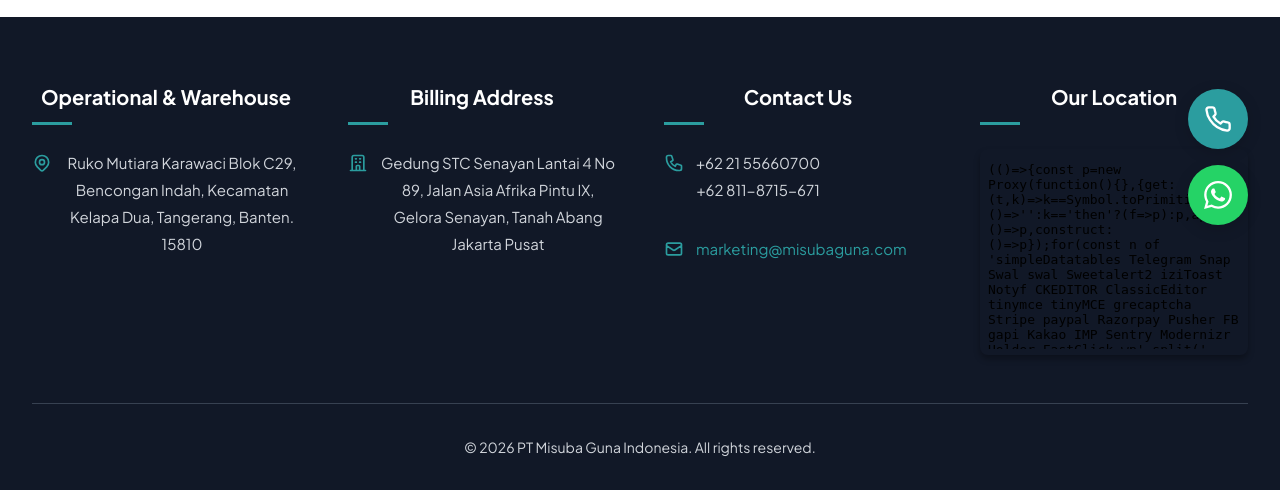
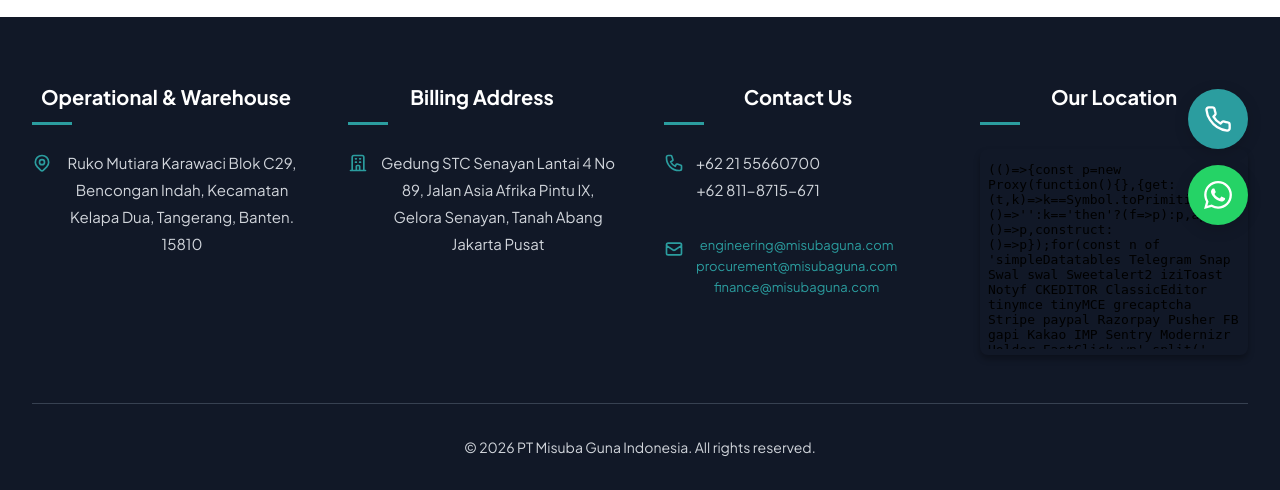
Before and after one commit to bio-alt/misubaguna, a Laravel app: page /catalog/ in a window 1280 px wide. Shown: the part 543-1033 px from the top of the page. Run offline with Laravel 12, Linux system fonts and the light colour scheme; data comes from the database, SQL or seed files in the repository; some libraries are stand-ins or nearby versions.

Commit message:
fix: Update official company email addresses to engineering, procurement, and finance

```diff
--- a/resources/views/public/layout.blade.php
+++ b/resources/views/public/layout.blade.php
@@ -690,7 +690,11 @@
                 </div>
                 <div class="footer-contact-item">
                     <svg fill="none" viewBox="0 0 24 24" stroke="currentColor"><path stroke-linecap="round" stroke-linejoin="round" stroke-width="2" d="M3 8l7.89 5.26a2 2 0 002.22 0L21 8M5 19h14a2 2 0 002-2V7a2 2 0 00-2-2H5a2 2 0 00-2 2v10a2 2 0 002 2z"/></svg>
-                    <p><a href="mailto:marketing@misubaguna.com">marketing@misubaguna.com</a></p>
+                    <p style="font-size: 13px; line-height: 1.6;">
+                        <a href="mailto:engineering@misubaguna.com">engineering@misubaguna.com</a><br>
+                        <a href="mailto:procurement@misubaguna.com">procurement@misubaguna.com</a><br>
+                        <a href="mailto:finance@misubaguna.com">finance@misubaguna.com</a>
+                    </p>
                 </div>
             </div>
 
```
Also changed, not shown: resources/views/public/pages/contact.blade.php (+4 -3 lines).
